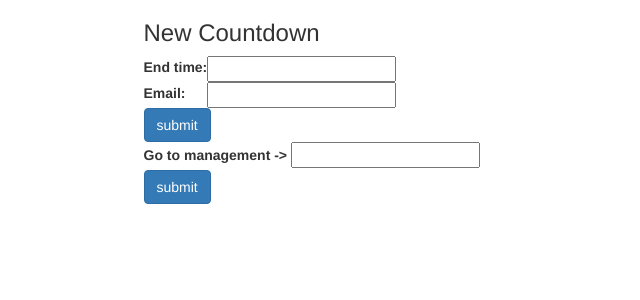
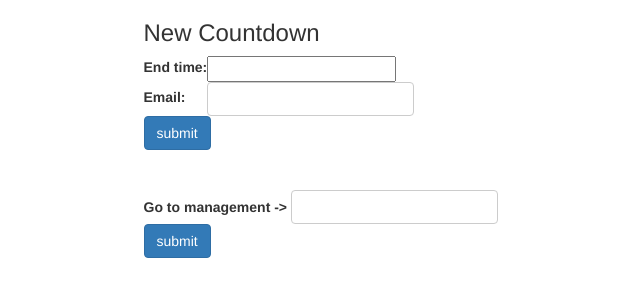
Before and after one commit to cjredmond/countdown_clock_django, a Django app: a page that uses templates/countdown/countdown_form.html in a window 1280 px wide. Shown: the top 300 px of the page, without its empty margins (219-859 px from the left). Run offline with Django 3.2, Linux system fonts and the light colour scheme; some libraries are stand-ins or nearby versions.

Commit message:
styled forms on new countdown

```diff
--- a/countdown/static/css/countdown.css
+++ b/countdown/static/css/countdown.css
@@ -40,3 +40,26 @@ h1 {
   padding-top: 5px;
   font-size: 16px;
 }
+#id_email {
+  height: 34px;
+  padding: 6px 12px;
+  font-size: 14px;
+  line-height: 1.42857143;
+  color: #555;
+  background-color: #fff;
+  background-image: none;
+  border: 1px solid #ccc;
+  border-radius: 4px;
+}
+
+.manage-code {
+  height: 34px;
+  padding: 6px 12px;
+  font-size: 14px;
+  line-height: 1.42857143;
+  color: #555;
+  background-color: #fff;
+  background-image: none;
+  border: 1px solid #ccc;
+  border-radius: 4px;
+}
--- a/templates/countdown/countdown_form.html
+++ b/templates/countdown/countdown_form.html
@@ -25,21 +25,18 @@
             <input type="submit" name="" value="submit" class="btn btn-primary">
           </form>
         </div>
-      </div>
+      </div><br><br>
       <div class="row">
         <div class="col-md-3"></div>
         <div class="col-md-4">
           <form class="" action="/pass/" method="post">
             {% csrf_token %}
             <label for="code">Go to management -></label>
-            <input type="text" name="code" value="">
+            <input type="text" name="code" value="" class="manage-code">
             <input type="submit" name="" value="submit" class="btn btn-primary">
           </form>
         </div>
       </div>
-
-
-
     </div>
   </body>
 </html>
--- a/templates/countdown/image_form.html
+++ b/templates/countdown/image_form.html
@@ -2,10 +2,12 @@
 {% block content %}
 {% if request.user.is_authenticated %}
 <div class="container">
+  <div class="row" style="height: 30px"></div>
+
   <form class=""  method="post" enctype="multipart/form-data">
     {% csrf_token %}
     {{ form.as_p }}
-    <input type="submit" value="submit">
+    <input type="submit" value="submit" class="btn btn-primary">
   </form>
 </div>
 
```
